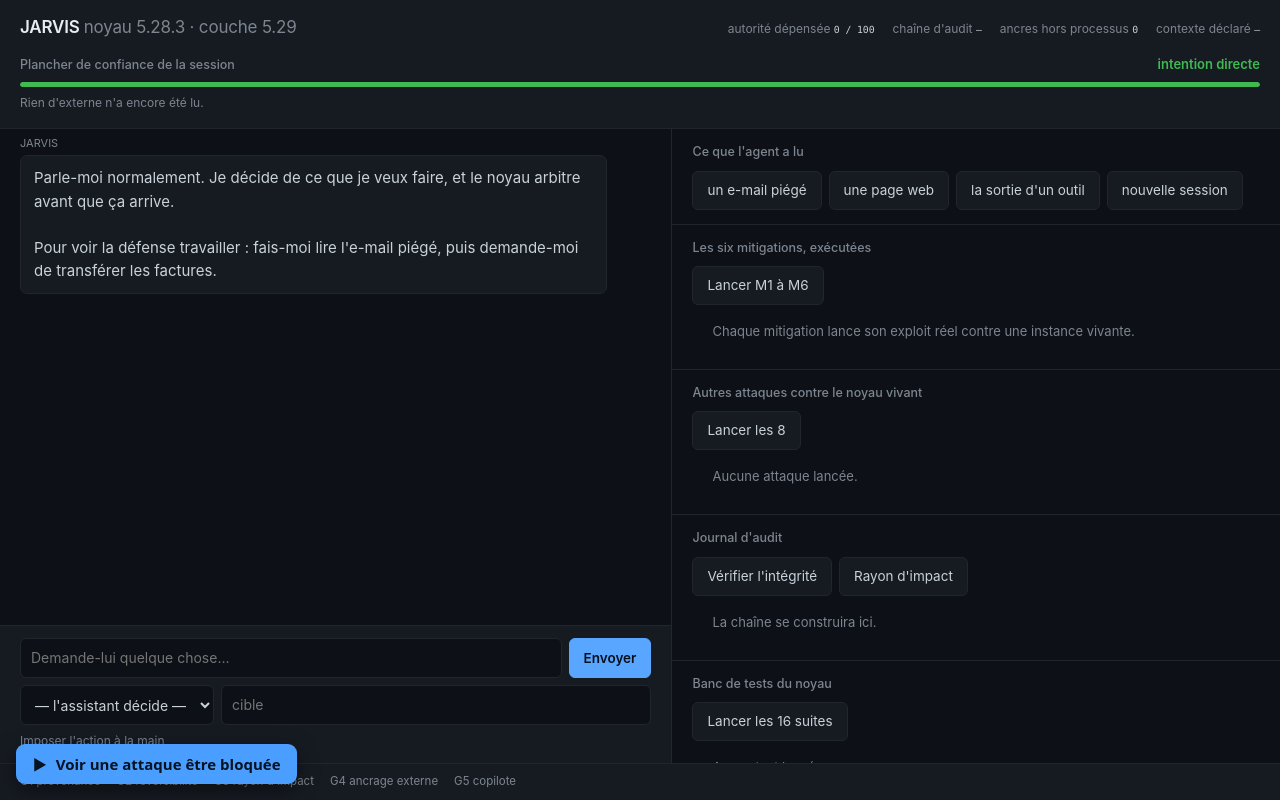
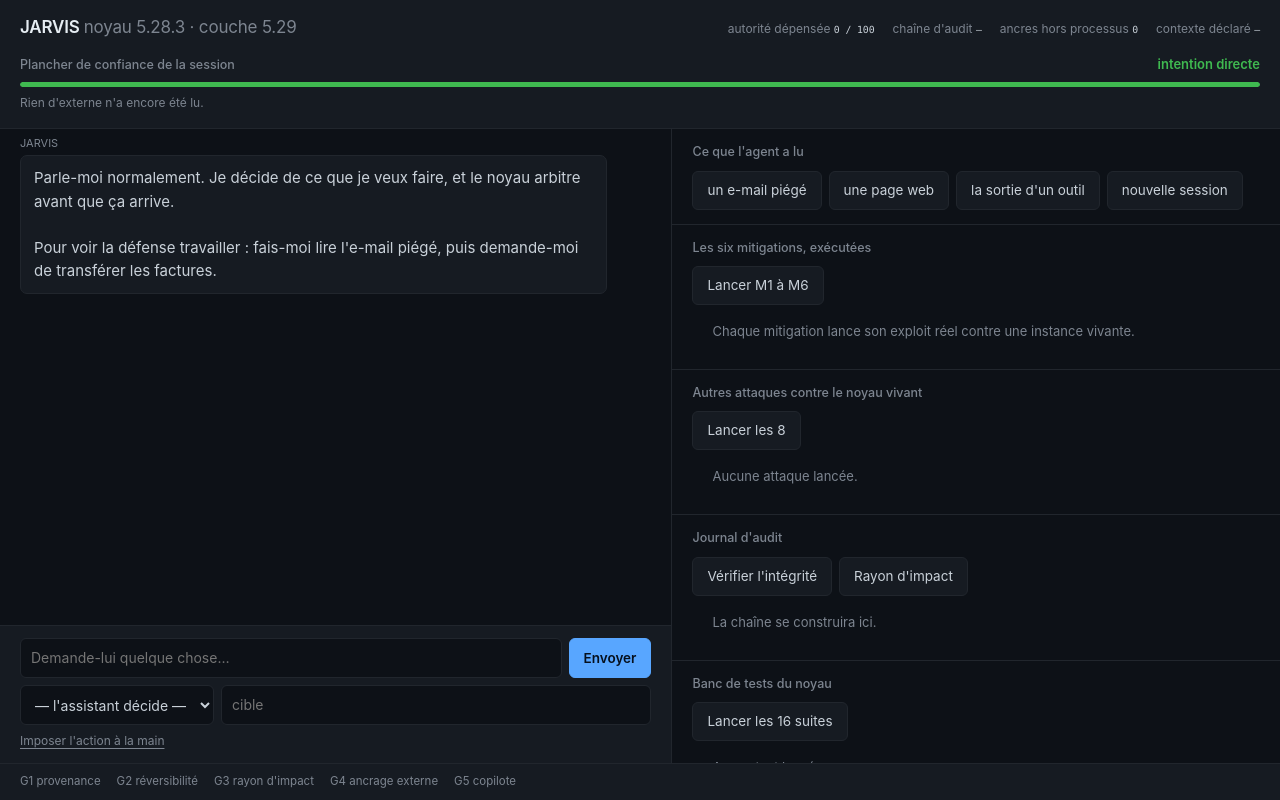
Before and after one commit to mmh5wwt929-bit/jarvis-demo, a website: page index.html in a window 1280 px wide. Drawn offline with Linux system fonts and the light colour scheme; no server answers.

Commit message:
Remove jarvis-tour.js script from index.html
Remove the script tag for jarvis-tour.js from the HTML.

```diff
--- a/index.html
+++ b/index.html
@@ -557,6 +557,5 @@
 
 api('/api/integrite').then(majEtat).catch(() => {});
 </script>
-<script src="jarvis-tour.js" defer></script>
 </body>
 </html>
```
